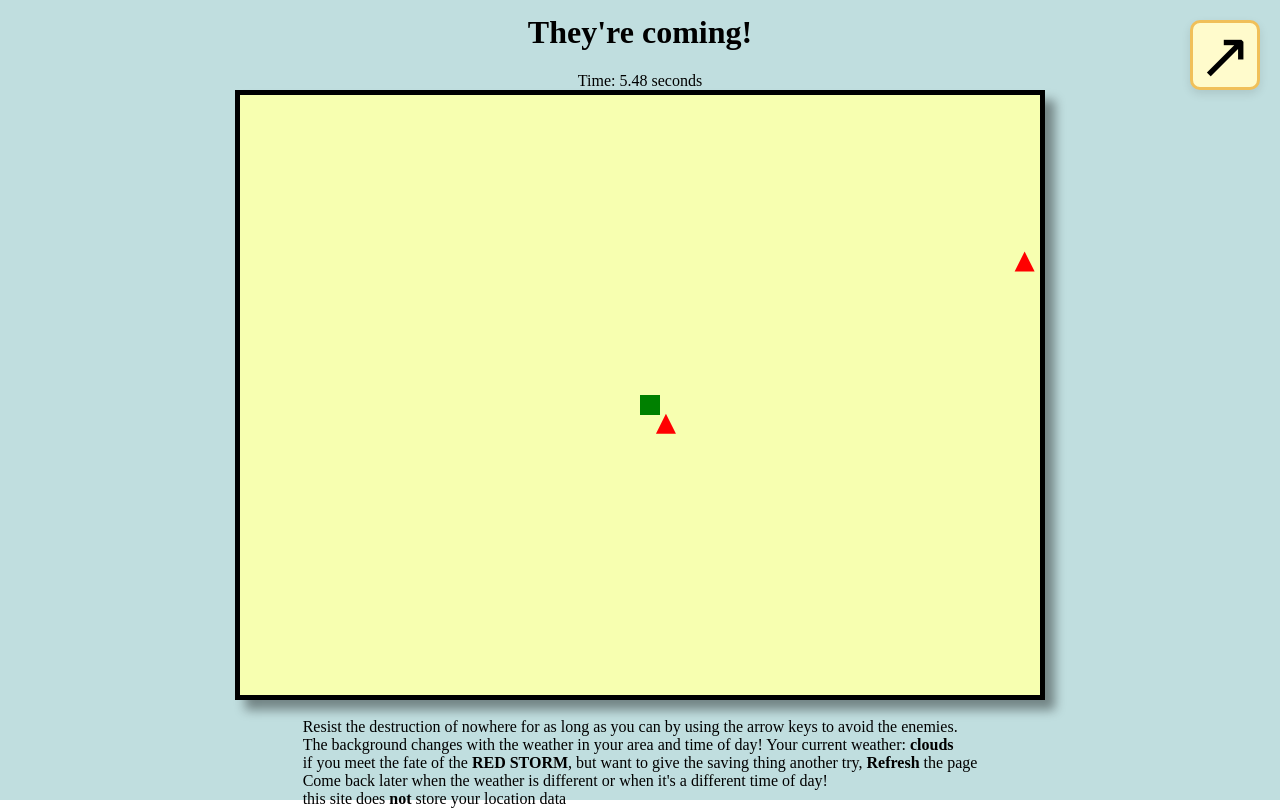
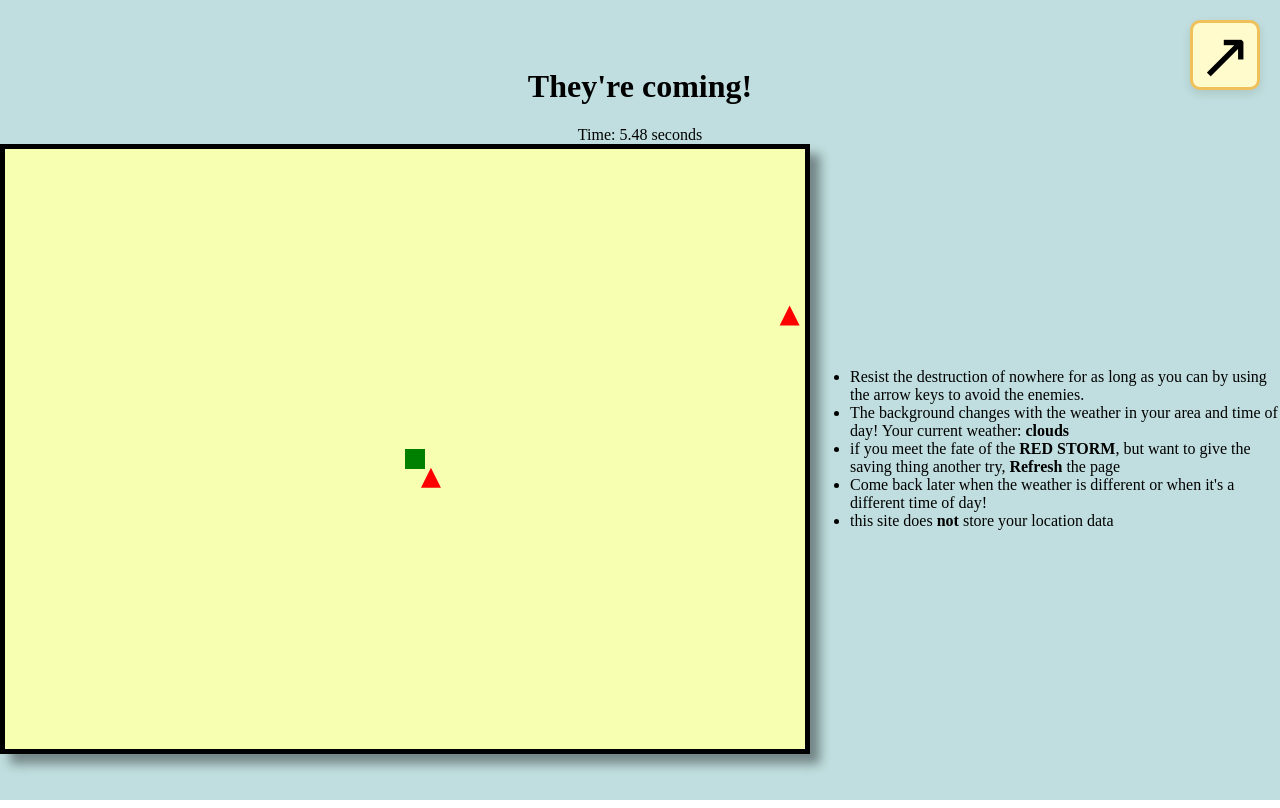
Before and after one commit to Bed-e/-BA320-React-App-Game, a React (Vite) app: page / in a window 1280 px wide. Built offline with nearby package versions, Linux system fonts and the light colour scheme; no server answers.

Commit message:
hidden apikey

```diff
--- a/package.json
+++ b/package.json
@@ -10,6 +10,7 @@
     "preview": "vite preview"
   },
   "dependencies": {
+    "dotenv": "^16.4.5",
     "react": "^18.3.1",
     "react-dom": "^18.3.1"
   },
--- a/src/App.css
+++ b/src/App.css
@@ -72,3 +72,27 @@ html {
   background-color: #2c3e50; /* Darker background for night mode */
   filter: brightness(70%); /* Optional filter for night mode */
 }
+
+/* className={isPlaying ? "smallFontTimer" : "largeFontTimer"} */
+.largeFontTimer {
+  font-size: 60px;
+}
+
+.center {
+  display: flex;
+  justify-content: center; /* Centers the Canvas horizontally */
+  align-items: center; /* Aligns the items vertically at the same level */
+}
+
+.center canvas {
+  flex-shrink: 0; /* Prevent the canvas from shrinking */
+  width: 800px; /* Set a fixed width for the canvas */
+  height: 600px; /* Set a fixed height for the canvas */
+}
+
+.center .description {
+  flex-grow: 1; /* Allow the description to take up the remaining space */
+  padding-left: 20px; /* Optional: Adds space between the canvas and description */
+  max-width: 300px; /* Optional: Limits the maximum width of the description */
+  box-sizing: border-box; /* Ensures padding is included in the element's total width */
+}
--- a/src/App.jsx
+++ b/src/App.jsx
@@ -69,10 +69,11 @@ function App() {
   }, []);
 
   const fetchWeather = async (loc) => {
-    console.log("hello");
+    const apiKey = import.meta.env.VITE_REACT_APP_WEATHER_API_KEY;
+    console.log(apiKey);
+
     const lat = loc.lat;
     const lon = loc.lon;
-    const apiKey = "e9eb609675cb8f6049e4a7eafd99097c"; // Replace with your actual API key
     const url = `https://api.openweathermap.org/data/2.5/weather?lat=${lat}&lon=${lon}&appid=${apiKey}`;
     //console.log(url);
 
@@ -120,15 +121,22 @@ function App() {
   return (
     <div className={` body ${weather} ${nightMode ? "night-mode" : ""}`}>
       <TopTitle />
-      <Timer time={time} isPlaying={isPlaying} />
-      <Canvas
-        weather={weather}
-        setTime={setTime}
-        setIsPlaying={setIsPlaying}
+      <Timer
+        time={time}
         isPlaying={isPlaying}
+        className={isPlaying ? "" : "largeFontTimer"}
       />
+      <div className="center">
+        <Canvas
+          weather={weather}
+          setTime={setTime}
+          setIsPlaying={setIsPlaying}
+          isPlaying={isPlaying}
+        />
+        <Description weather={weather} city={city} className={Description} />
+      </div>
+
       <ToggleFullscreenButton />
-      <Description weather={weather} city={city} />
     </div>
   );
 }
--- a/src/Components/Description.jsx
+++ b/src/Components/Description.jsx
@@ -2,23 +2,29 @@ import React from "react";
 
 function Description({ city, weather }) {
   return (
-    <div>
-      <br></br>
-      Resist the destruction of {city} for as long as you can by using the arrow
-      keys to avoid the enemies.
-      <br />
-      The background changes with the weather in your area and time of day! Your
-      current weather:
+    <ul>
+      <li>
+        Resist the destruction of {city} for as long as you can by using the
+        arrow keys to avoid the enemies.
+      </li>
+      <li>
+        The background changes with the weather in your area and time of day!
+        Your current weather:
         <strong> {weather}</strong>
-      <br />
+      </li>
+
+      <li>
         if you meet the fate of the <strong>RED STORM</strong>, but want to give
         the saving thing another try, <strong>Refresh</strong> the page
-      <br />
+      </li>
+      <li>
         Come back later when the weather is different or when it's a different
         time of day!
-      <br />
+      </li>
+      <li>
         this site does <strong>not</strong> store your location data
-    </div>
+      </li>
+    </ul>
   );
 }
 
```
Also changed, not shown: 2 other files (tests, documents, lock files or other folders). Lines whose indentation alone changed are shown as unchanged.
